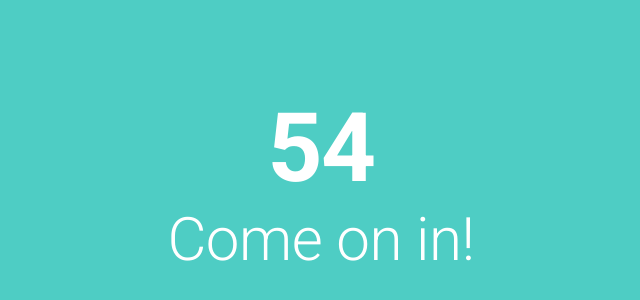
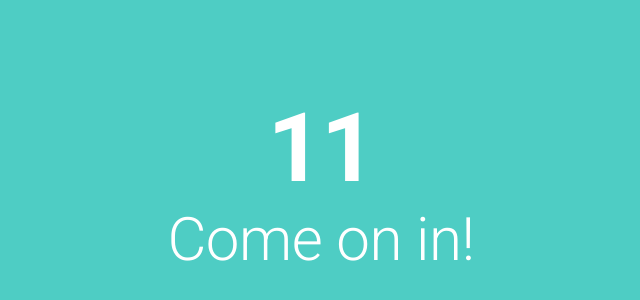
Before and after one commit to SWENG-Group-9/Frontend, a React (Create React App) app: page /public in a window 1280 px wide. Shown: the part 216-516 px from the top of the page, without its empty margins (319-959 px from the left). Built offline with nearby package versions, Linux system fonts and the light colour scheme.

Commit message:
Updated values to be the same

```diff
--- a/src/App.js
+++ b/src/App.js
@@ -7,7 +7,7 @@ import DevicesTable from "./DevicesTable";
 import { withStyles } from "@material-ui/core/styles";
 import CapacityBar from "./CapacityBar";
 import LinearProgress from "@material-ui/core/LinearProgress";
-import HeadBar from "./HeadBar"
+import HeadBar from "./HeadBar";
 
 function Copyright() {
   return (
@@ -24,14 +24,14 @@ function Copyright() {
 
 export default function App() {
   return (
-    <Container style={{padding:0}}>
+    <Container style={{ padding: 0 }}>
       <Container maxWidth="sm">
         <Box my={4}>
           <Typography variant="h4" component="h1" gutterBottom>
             IoT-Powered Pandemic Safety Suite
           </Typography>
           <br />
-          <CapacityBar value={10} max={22} />
+          <CapacityBar value={11} max={22} />
           <br />
           <DevicesTable />
           <Copyright />
--- a/src/PublicView.js
+++ b/src/PublicView.js
@@ -47,7 +47,7 @@ export default function PublicView() {
             align="center"
             fontWeight="fontWeightBold"
           >
-            54
+            11
           </PrimaryTypography>
           <WhiteTypography
             variant="h2"
```
